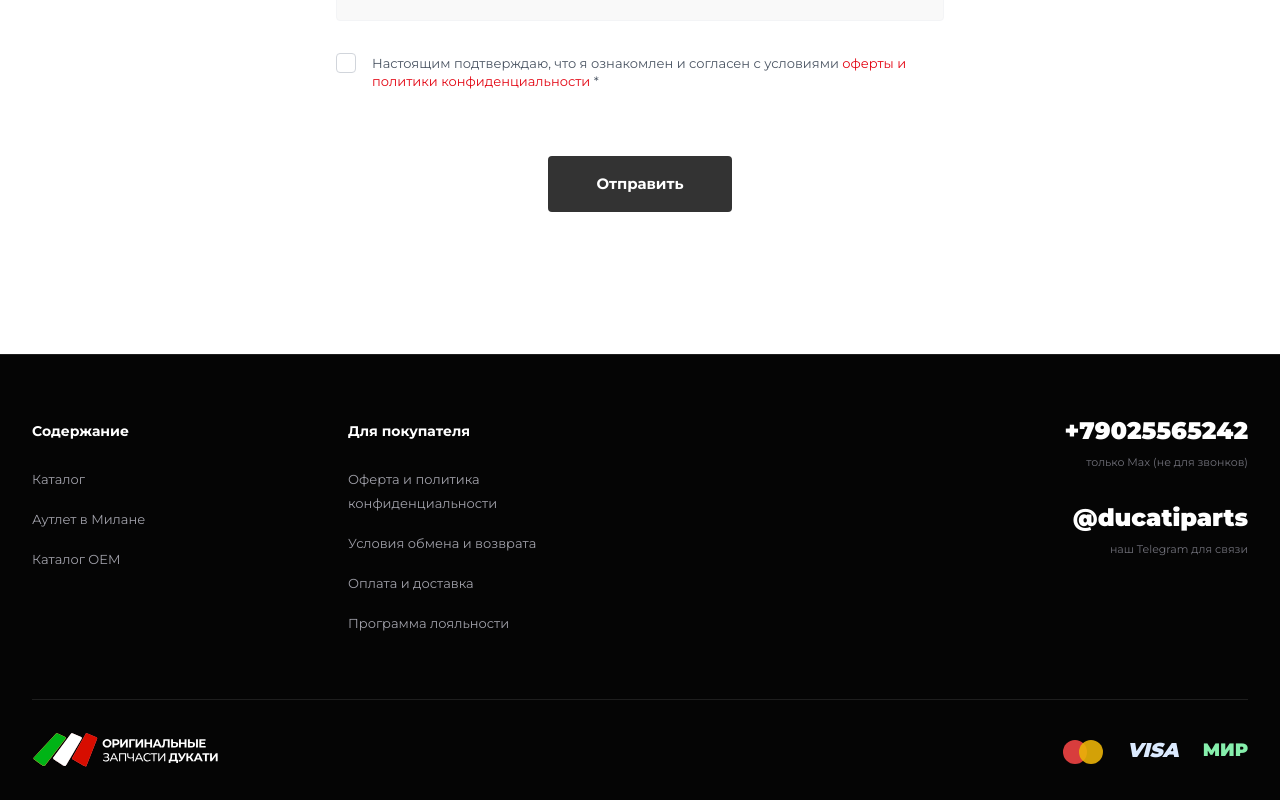
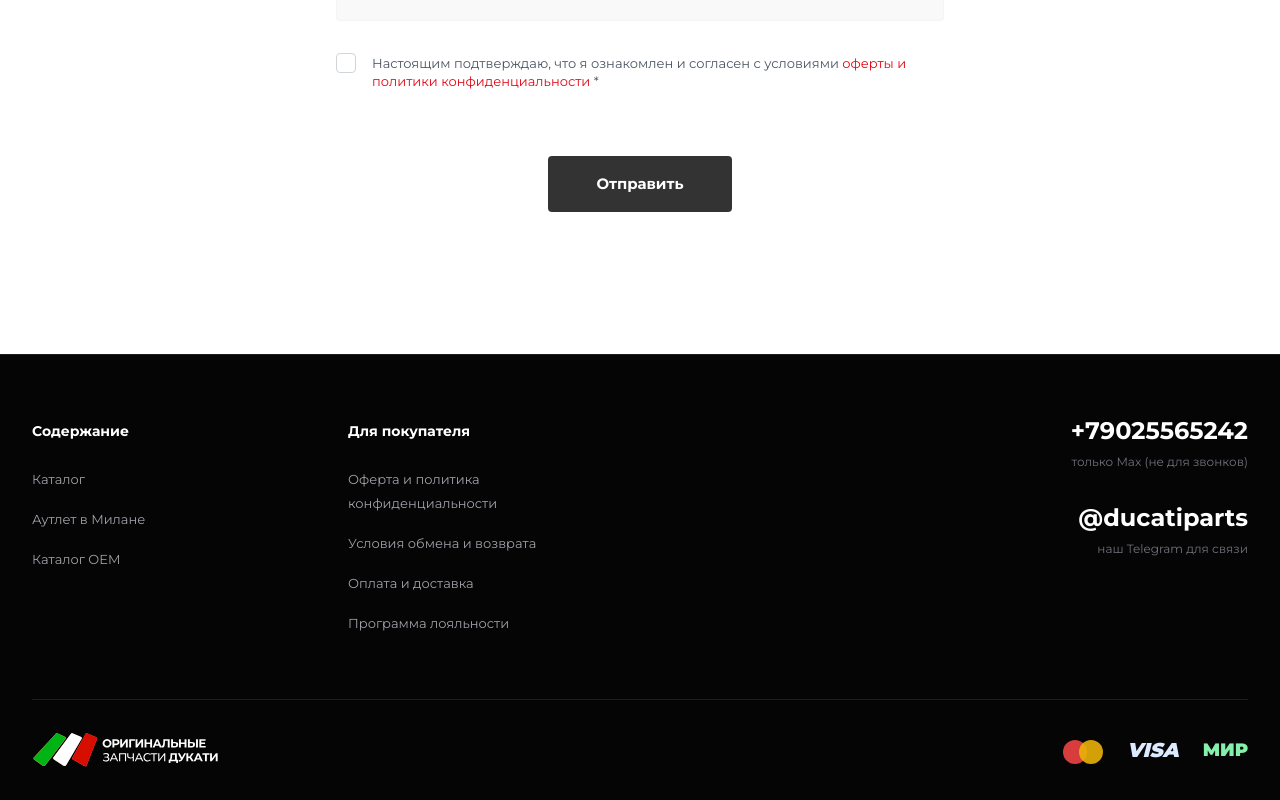
Before and after one commit to gasij/ducatipro, a Next.js app: page / in a window 1280 px wide. Shown: the part 1893-2693 px from the top of the page. Built offline with nearby package versions, Linux system fonts and the light colour scheme; no server answers.

Commit message:
Уменьшена жирность контактов в футере, подписи под ними крупнее на 1px

```diff
--- a/src/fsd/widgets/footer/ui/Footer.module.css
+++ b/src/fsd/widgets/footer/ui/Footer.module.css
@@ -64,7 +64,7 @@
 .contactLink {
     color: #ffffff;
     font-size: clamp(1.125rem, 5vw, 1.5rem);
-    font-weight: 900;
+    font-weight: 700;
     letter-spacing: 0;
     overflow-wrap: anywhere;
 }
@@ -72,7 +72,7 @@
 .contactNote {
     margin-top: 0.25rem;
     color: #71717a;
-    font-size: 0.6875rem;
+    font-size: 0.75rem;
 }
 
 .bottom {
```
